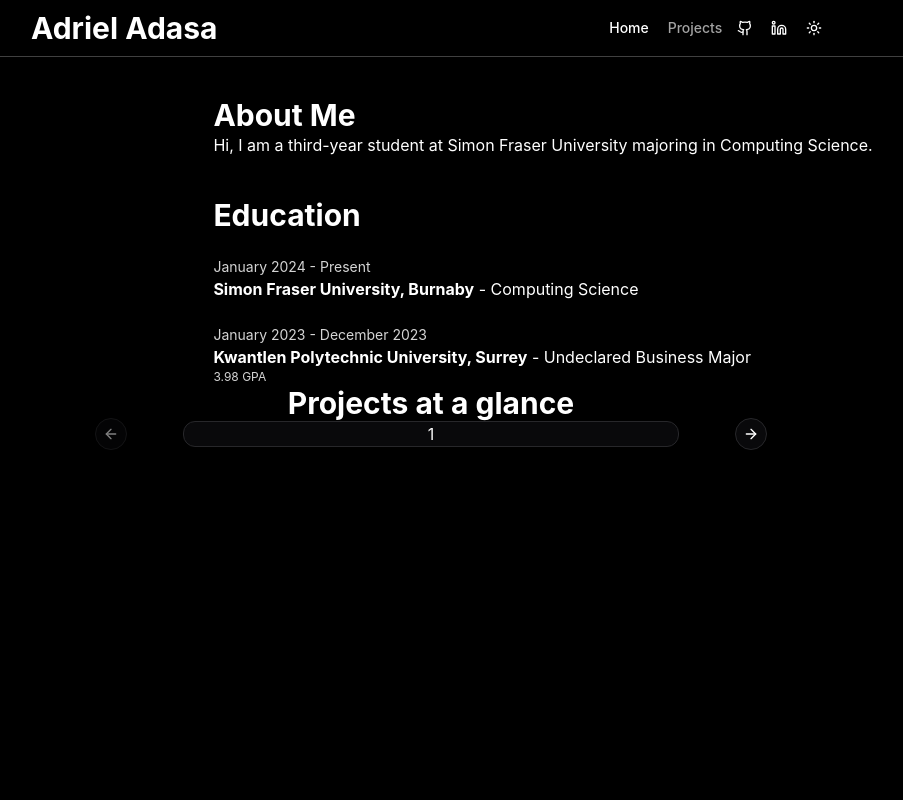
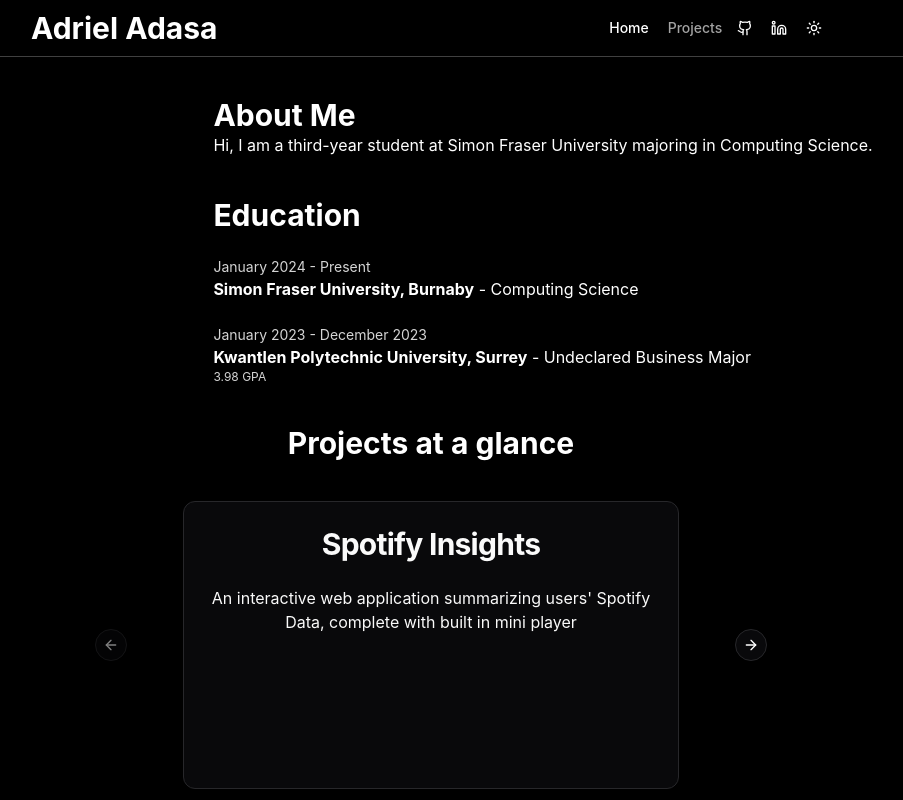
Before and after one commit to adr-ada/adr-ada.github.io, a React (Vite) app: page / in a window 1280 px wide. Shown: the whole page, without its empty margins (209-1112 px from the left). Built offline with nearby package versions, Linux system fonts and the light colour scheme.

Commit message:
update project descriptions and refactor project list in MainBody component

```diff
--- a/src/Projects.tsx
+++ b/src/Projects.tsx
@@ -8,11 +8,11 @@
 
 const Projects = () => {
     const projectList = [
-        { id: 1, name: "Spotify Insights", description: "This is the first project." },
-        { id: 2, name: "PriceHunt", description: "This is the second project." },
-        { id: 3, name: "Emergency Dashboard", description: "This is the third project." },
-        { id: 4, name: "MadJack", description: "This is the fourth project." },
-        { id: 5, name: "DestroyerX", description: "This is the fifth project." },
+        { id: 1, name: "Spotify Insights", description: "Designed and built an interactive web application to summarize users' Spotify data, providing personalized insight into their listening habits. Integrated the Spotify API to fetch real-time data. Built a mini player to enhance user engagement." },
+        { id: 2, name: "PriceHunt", description: "Worked in a group of 5 to develop a full-stack android application, enabling users to save and compare prices of various items. Designed a user-friendly interface. Implemented a hybrid backend using Java and Kotlin. Incorporated Agile practices to promote iterative and incremental development." },
+        { id: 3, name: "Emergency Dashboard", description: "Build a Reach-based web application to simluate an emergency communication system, with a focus on frontend development. Collaborated with a group of 5 members, using GIT for version control and conducting code reviews to maintain high-quality development standards. Utilized the DOM for efficient local data management. Deployed the application using Vercel. " },
+        { id: 4, name: "MadJack", description: "Collaborated in a group of 4 to create a black jack web game for Mountain Madness 2025 hackathon. Handled game implementation with JavaScript. Adopted Extreme Programming practices for rapid and efficient development. " },
+        { id: 5, name: "DestroyerX", description: "Led a team of 4 novice developers to design a 2-D space-themed game in Unity for FallHacks 2024 hackathon. Mentored the group in Unity and Git. Managed version control using GitHub to ensure continous collaboration" },
     ];
 
     // https://github.com/wesbos/hot-tips/tree/main/remix-ticket
--- a/src/mainbody.tsx
+++ b/src/mainbody.tsx
@@ -7,17 +7,25 @@
 } from "@/components/ui/carousel"
 import {
     Card,
-    // CardContent,
-    // CardDescription,
+    CardContent,
+    CardDescription,
     // CardFooter,
-    // CardHeader,
-    // CardTitle,
+    CardHeader,
+    CardTitle,
 } from "@/components/ui/card"
 
 const MainBody = () => {
     const education = [
         { id: 1, name: "Simon Fraser University", location: "Burnaby", major: "Computing Science", dates: "January 2024 - Present", bonus: "" },
         { id: 2, name: "Kwantlen Polytechnic University", location: "Surrey", major: "Undeclared Business Major", dates: "January 2023 - December 2023", bonus: "3.98 GPA" },
+    ];
+
+    const projectList = [
+        { id: 1, name: "Spotify Insights", description: "An interactive web application summarizing users' Spotify Data, complete with built in mini player" },
+        { id: 2, name: "PriceHunt", description: "Full-stack Android application to save and compare prices of various items" },
+        { id: 3, name: "Emergency Dashboard", description: "React-based web application that simulates an emergency dashboard" },
+        { id: 4, name: "MadJack", description: "Blackjack web game, created for Mountain Madness 2025 hackathon" },
+        { id: 5, name: "DestroyerX", description: "2D space themed Unity game, created for FallHacks 2024 Hackathon" },
     ];
     return (
         <>
@@ -48,14 +56,20 @@
                 </div>
             </div>
             <div>
-                <h1 className="text-3xl font-bold">
+                <h1 className="text-3xl font-bold py-10">
                     Projects at a glance
                 </h1>
                 <Carousel className="w-full max-w-xl mx-auto px-10">
                     <CarouselContent>
-                        <CarouselItem><Card>1</Card></CarouselItem>
-                        <CarouselItem><Card>1</Card></CarouselItem>
-                        <CarouselItem><Card>1</Card></CarouselItem>
+                        {projectList.map((project) => (
+                            <CarouselItem>
+                                <Card className="h-72" key={project.id}>
+                                    <CardHeader><CardTitle className="text-3xl font-bold">{project.name}</CardTitle></CardHeader>
+                                    <CardDescription></CardDescription>
+                                    <CardContent>{project.description}</CardContent>
+                                </Card>
+                            </CarouselItem>
+                        ))}
                     </CarouselContent>
                     <CarouselPrevious />
                     <CarouselNext />
```
